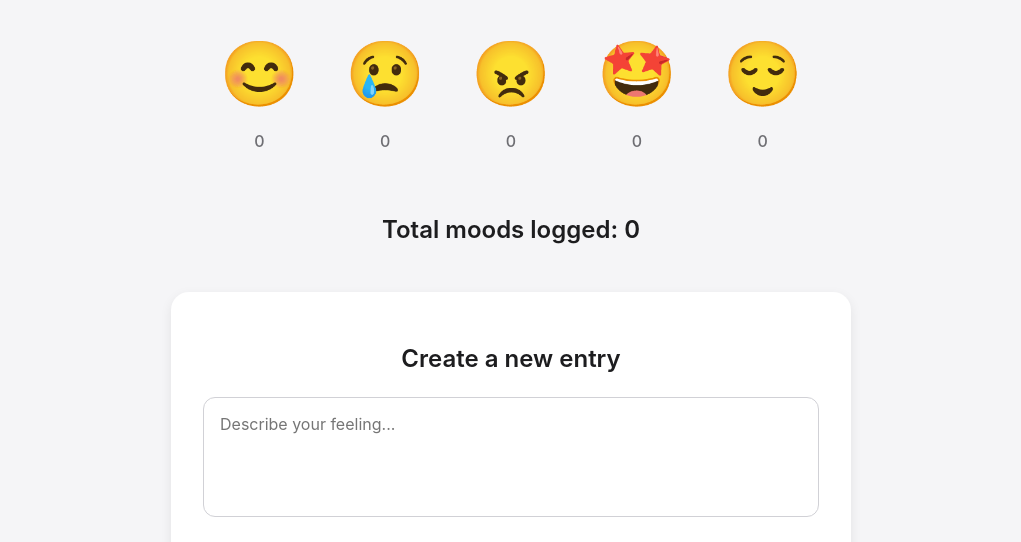
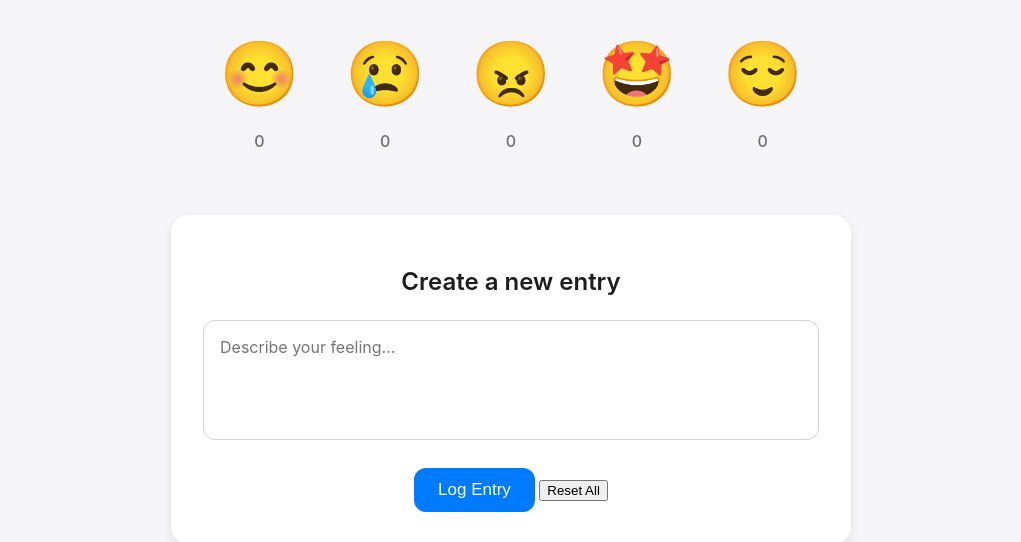
Before and after one commit to Spk2025/4155-Group-2, a plain HTML site: page home.html in a window 1280 px wide. Shown: the part 180-722 px from the top of the page, without its empty margins (129-1150 px from the left). Drawn offline with nearby package versions, Linux system fonts and the light colour scheme.

Commit message:
Update home.html

```diff
--- a/home.html
+++ b/home.html
@@ -39,9 +39,6 @@
                 <p class="count">0</p>
             </div>
         </div>
-        <div class="total-moods">
-            <h2>Total moods logged: <span id="totalCount">0</span></h2>
-        </div>
         <div class="journal-entry">
             <h2>Create a new entry</h2>
             <textarea id="journal-text" placeholder="Describe your feeling..."></textarea>
```
